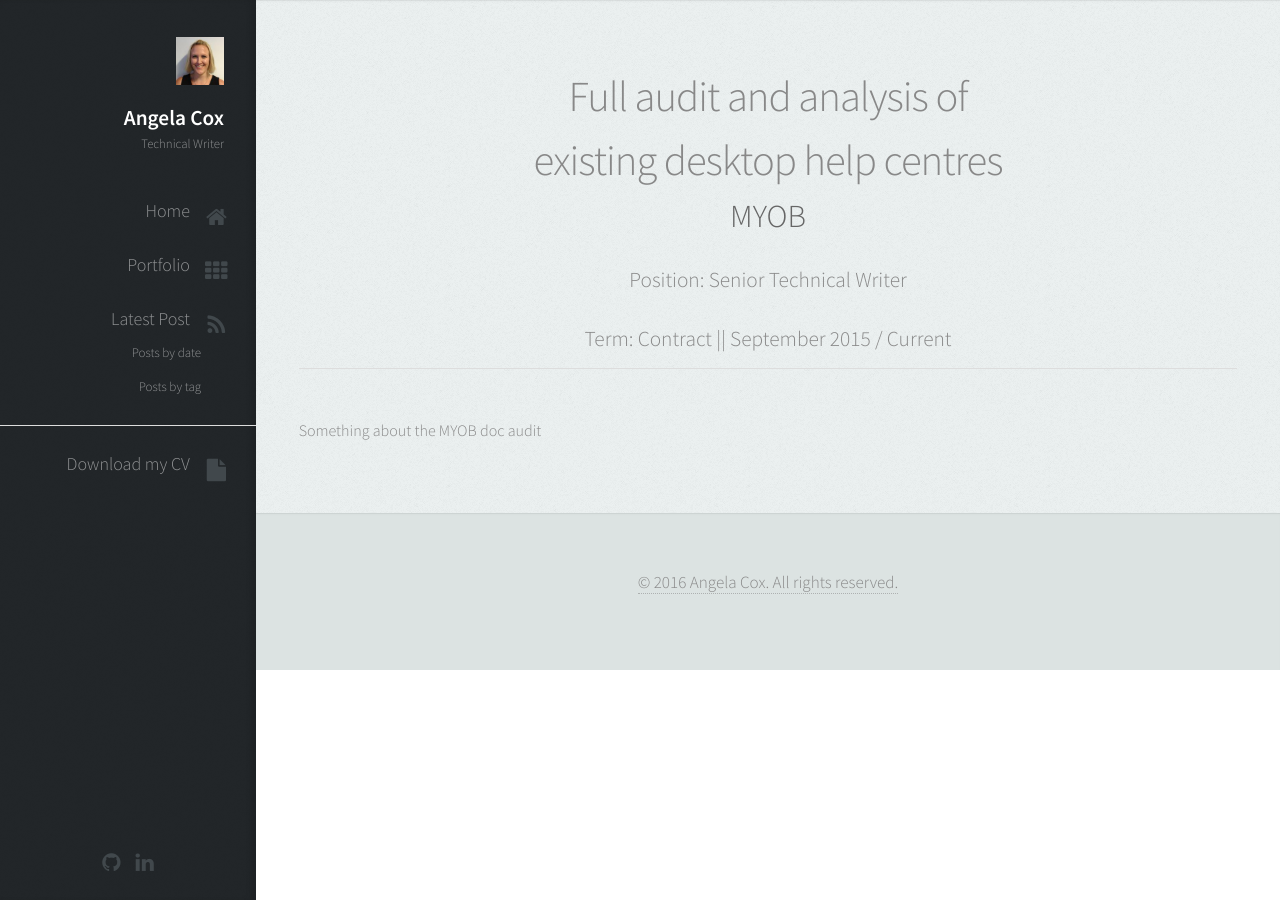
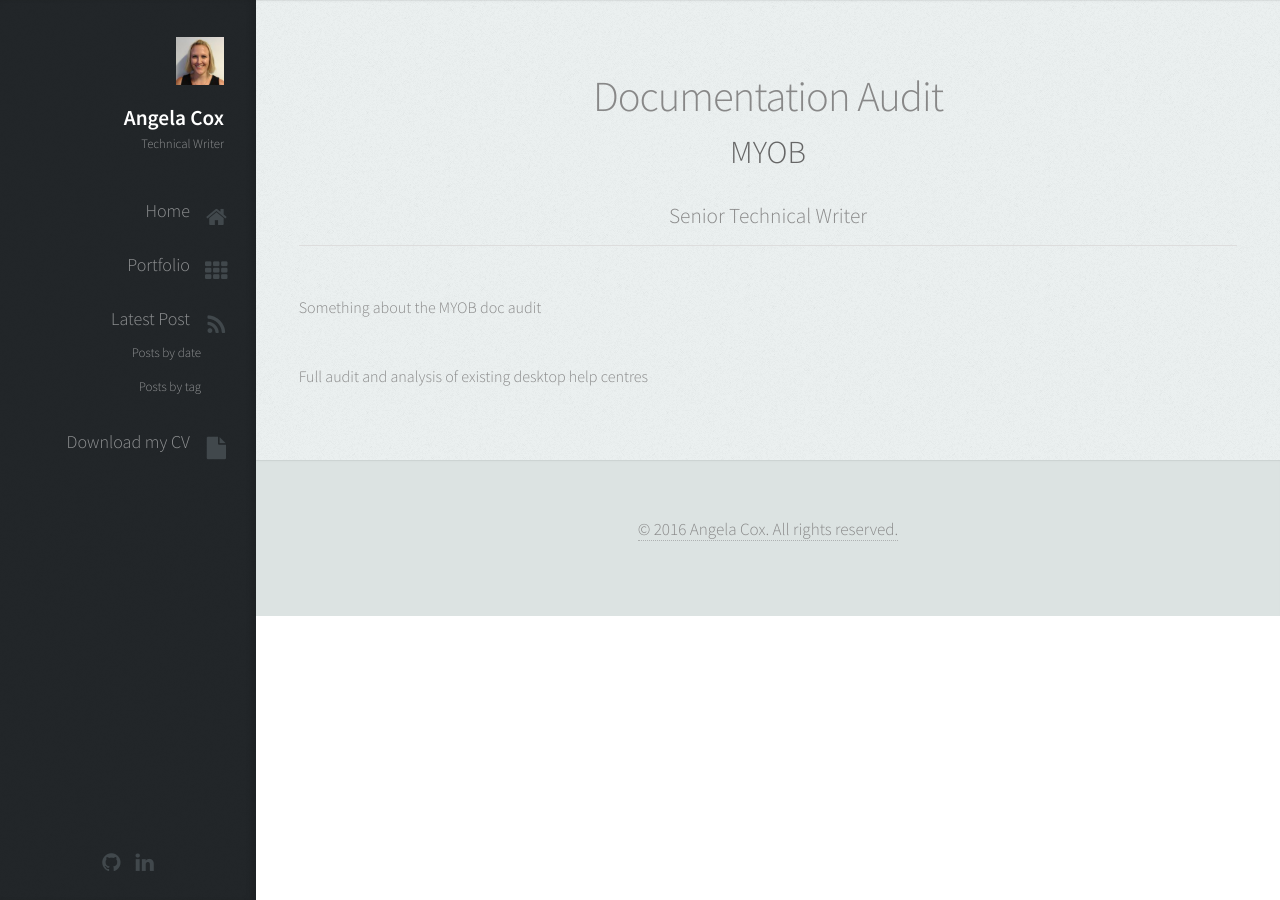
Before and after one commit to AngelaCox/UX-Portfolio, a Jekyll site: the page built from _roles/myob.md, in a window 1280 px wide. Built offline with Jekyll 4.4.1, drawn with Linux system fonts in a browser that asks for light colours.

Commit message:
Added project for each role

```diff
--- a/_includes/header.html
+++ b/_includes/header.html
@@ -24,7 +24,6 @@
             <li><a href="{{ site.posts.first.url }}" id="about-link" class="skel-layers-ignoreHref"><span class="icon fa-rss">Latest Post</span></a></li>
             <li><a href="{{ site.url }}/posts/" id="about-link" class="skel-layers-ignoreHref"><span class="sub-nav">Posts by date</span></a></li>
             <li><a href="{{ site.url }}/tags/" id="about-link" class="skel-layers-ignoreHref"><span class="sub-nav">Posts by tag</span></a></li>
-            <hr>
             <li><a href="{{ site.url }}/downloads/{{ site.cv }}" id="about-link" class="skel-layers-ignoreHref"><span class="icon fa-file">Download my CV</span></a></li>
           </ul>
         </nav>
--- a/_layouts/role.html
+++ b/_layouts/role.html
@@ -5,11 +5,9 @@
   <div class="container">
 
     <header id="role" class="role">
-      <h2 class="alt" style="width:50%; margin-left: auto; margin-right: auto;">{{ page.project }}</h2>
+      <h2 class="alt" style="width:75%; margin-left: auto; margin-right: auto;">{{ page.project }}</h2>
       <h3 class="alt" style="width:50%; margin-left: auto; margin-right: auto;">{{ page.company }}</h3>
-      <p class="meta">Position: {{ page.position }}</p>
-      <p class="meta">Term: {{ page.term }} {% if page.term_start != blank %} || {{ page.term_start }} / {{ page.term_end }}</p>
-      {% endif %}
+      <p class="meta">{{ page.position }}</p>
       <hr />
     </header>
 
--- a/_roles/myob.md
+++ b/_roles/myob.md
@@ -3,10 +3,9 @@
 company:  MYOB
 position: Senior Technical Writer
 thumbnail: images/MYOB.jpg
-term: Contract
-term_start: September 2015
-term_end: Current
-project: Full audit and analysis of existing desktop help centres
+project: Documentation Audit
 ---
 
 Something about the MYOB doc audit
+
+Full audit and analysis of existing desktop help centres
```
Also changed, not shown: _roles/booktrack.md (+1 -6 lines), _roles/nextdc.md (+2 -4 lines), _roles/simtics.md (+1 -5 lines).
